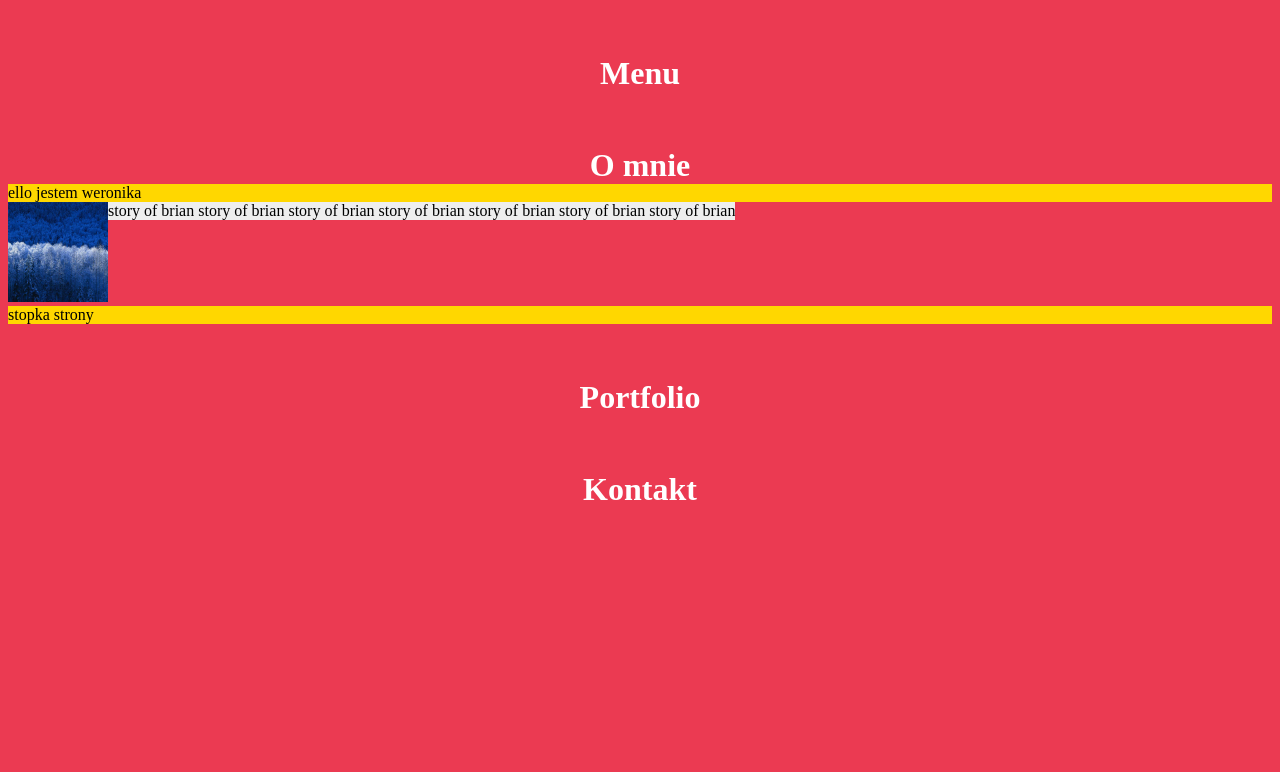
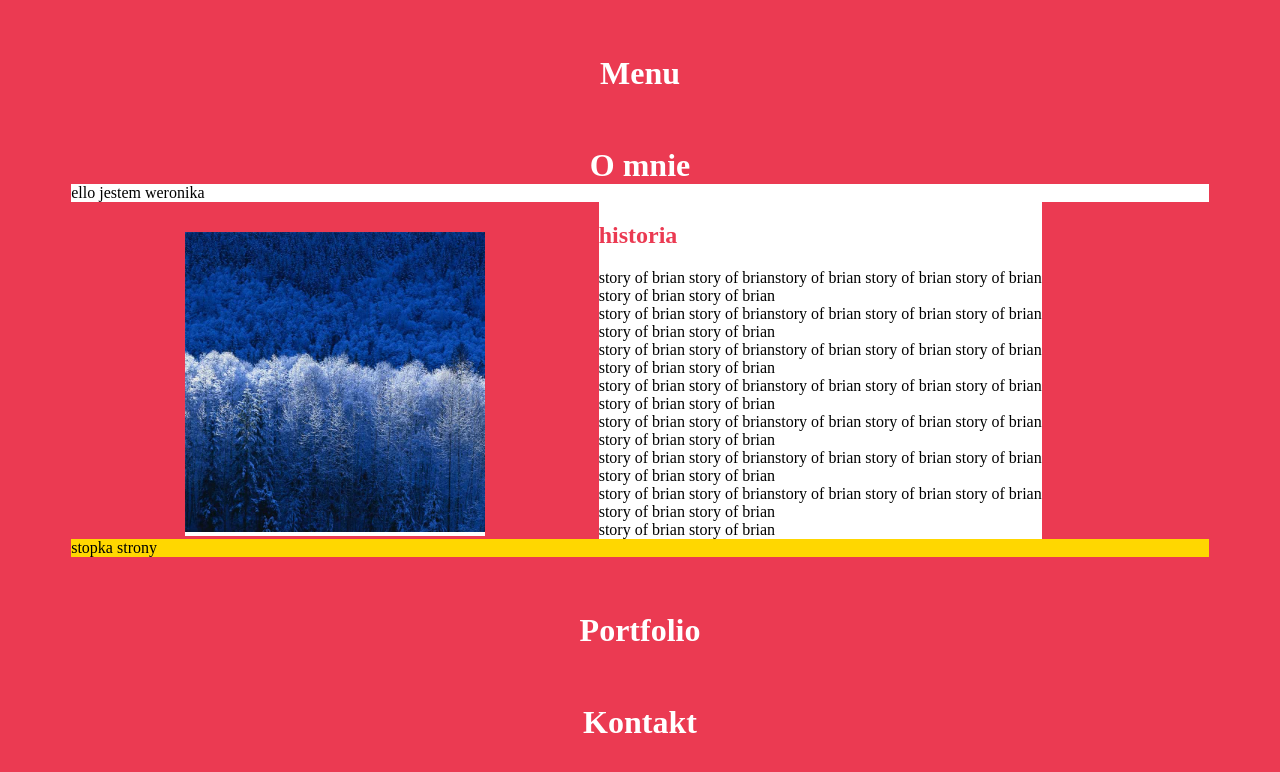
Before and after one commit to lukaszfranczyk/design-Photographer, a PHP site: page / in a window 1280 px wide. Shown: the top 772 px of the page. Run offline with PHP 8.4, Linux system fonts and the light colour scheme.

Commit message:
stylowanie historii briana

```diff
--- a/css/style.css
+++ b/css/style.css
@@ -8,16 +8,37 @@ color: #FFFFFF;
 display:block;
 margin: 55px 0 0 0;
 }
-#naglowek {
-  background-color:gold;
-}
-#lewy {
-  float:left;
+h2{
+color:#eb3a52;
+ }
+#mainPage {
+background-color:FFFFFF;
+
+margin-left:5%;
+margin-right:5%;
+//padding-top:0;
+//padding-right:10px;
+//padding-bottom:0;
+//padding-left:10px;
 }
 
-#prawy {
-  background-color:#EEE;
+#naglowek {
+   background-color:#FFFFFF;
+ // margin-right: 10%;
+ // margin-left: 10%;
+}
+#weronika_photo {
+  margin-top:30px;
+  background-color:#FFFFFF;
   float:left;
+  margin-left: 10%;
+}
+
+#weronika_story {
+  background-color:#FFFFFF;
+  float:left;
+
+  margin-left: 10%;
 }
 
 #stopka {
--- a/index.html
+++ b/index.html
@@ -10,15 +10,15 @@
 		<h1>Menu</h1>
 
  	</div>
+
+
 	<div id="mainPage">
-		<h1>O mnie</h1>
-
+	<h1>O mnie</h1>
     <div id="naglowek">ello jestem weronika</div>
-    <div id="lewy"><img src="img/zima.jpg" width="100" height="100" alt="photo" />  </div>
-    <div id="prawy">story of brian story of brian story of brian story of brian story of brian story of brian story of brian </div>
+    <div id="weronika_photo"><img src="img/zima.jpg" width="300" height="300" alt="photo" />  </div>
+	<div id="weronika_story"> <h2>historia</h2>story of brian story of brianstory of brian story of brian story of brian<br> story of brian story of brian <br>story of brian story of brianstory of brian story of brian story of brian<br> story of brian story of brian <br>story of brian story of brianstory of brian story of brian story of brian<br> story of brian story of brian <br>story of brian story of brianstory of brian story of brian story of brian<br> story of brian story of brian <br>story of brian story of brianstory of brian story of brian story of brian<br> story of brian story of brian <br>story of brian story of brianstory of brian story of brian story of brian<br> story of brian story of brian <br>story of brian story of brianstory of brian story of brian story of brian<br> story of brian story of brian <br>story of brian story of brian </div>
     <div id="stopka">stopka strony</div>
-
-  </div>
+	</div>
 
 
 	</div>
```
